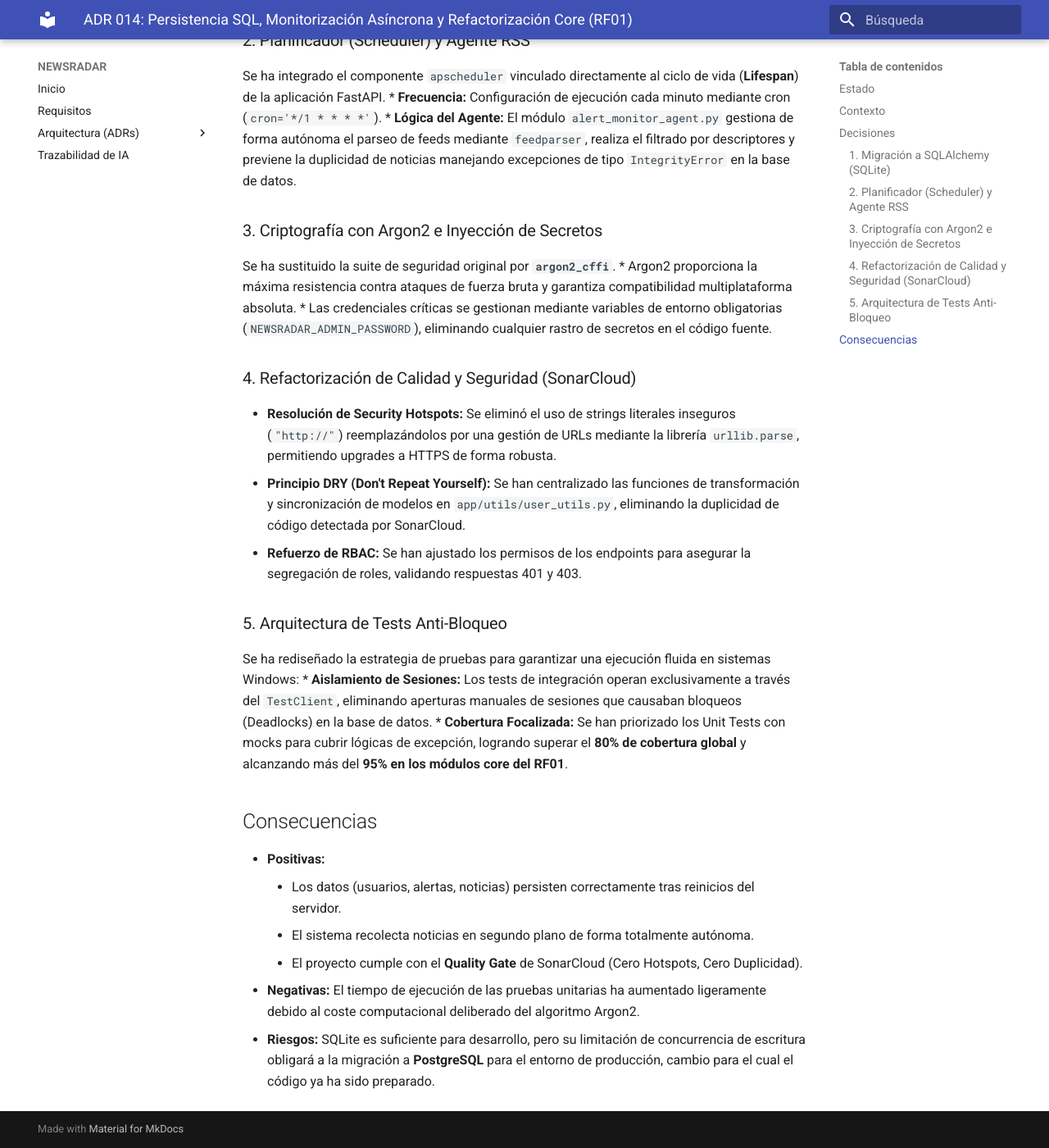
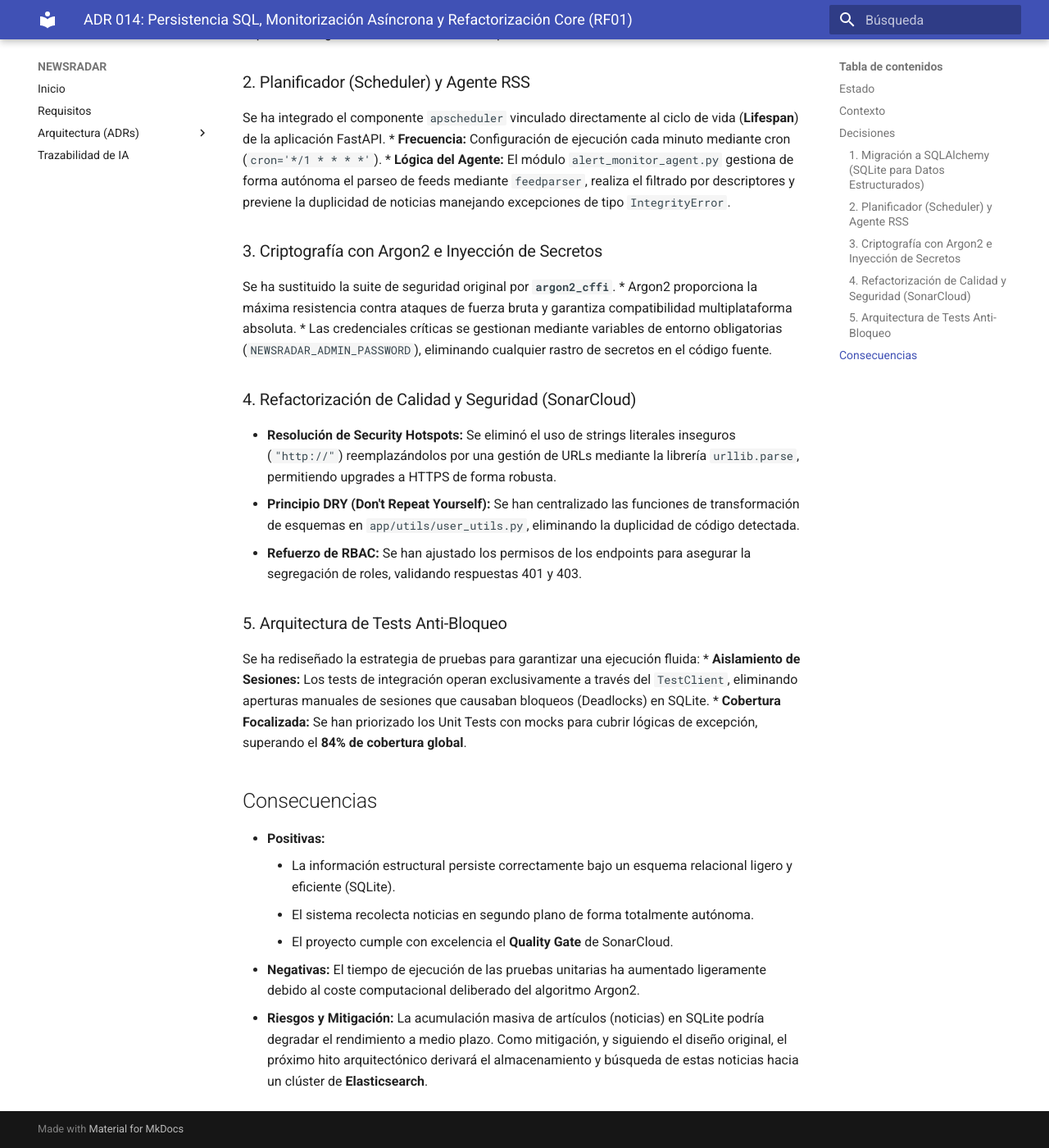
Before and after one commit to DevOpsUC3M-gr84-A/DevOps-gr84-A, an MkDocs documentation site: the page built from docs/ADRs/ADR-014-gestión-alertas.md, in a window 1280 px wide and 1400 px high, scrolled down 882 px. Shown: the whole window at 82% size. Built offline with MkDocs 1.6.1 and Material for MkDocs 9.7.7, drawn with Linux system fonts in a browser that asks for light colours; some of the changed text lies outside the part shown.

Commit message:
fix(RF01): Corrijo ADR y reviso la conversión a ElasticSearch que faltaba.

```diff
--- a/docs/ADRs/ADR-014-persistencia-sql-y-seguridad-argon2.md
+++ b/docs/ADRs/ADR-014-gestión-alertas.md
@@ -8,19 +8,19 @@ El sistema NewsRadar requería la implementación del **Motor de Monitorización
 1. **Almacenamiento volátil:** El uso de listas y diccionarios en memoria causaba la pérdida total de datos tras reiniciar el servidor Uvicorn.
 2. **Inestabilidad en el Agente:** La ausencia de una base de datos real impedía al agente de monitorización consultar reglas de alertas y persistir artículos de forma autónoma y fiable.
 3. **Incompatibilidad de Entorno:** La librería `bcrypt` presentaba fallos de compilación recurrentes en entornos de desarrollo Windows.
-4. **Deuda Técnica y Calidad:** Se detectaron fallos de concurrencia en la suite de tests (Deadlocks), advertencias de seguridad en SonarCloud (Security Hotspots) y un ratio de código duplicado superior al permitido en los routers de usuarios y autenticación.
+4. **Deuda Técnica y Calidad:** Se detectaron fallos de concurrencia en la suite de tests (Deadlocks), advertencias de seguridad en SonarCloud (Security Hotspots) y un ratio de código duplicado superior al permitido.
 
 ## Decisiones
 
-### 1. Migración a SQLAlchemy (SQLite)
-Se ha implementado un sistema de persistencia basado en **SQLAlchemy ORM**.
-* Se utiliza **SQLite** como motor inicial para facilitar el desarrollo local y las pruebas integradas.
-* Se han configurado modelos relacionales con integridad referencial estricta (**Foreign Keys**) para las tablas de Usuarios, Fuentes de Información, Canales RSS, Alertas y Artículos.
+### 1. Migración a SQLAlchemy (SQLite para Datos Estructurados)
+Alineado con el documento de arquitectura, se ha implementado un sistema de persistencia basado en **SQLAlchemy ORM** utilizando **SQLite** como motor de base de datos definitivo para la información estructurada.
+* Se han configurado modelos relacionales con integridad referencial estricta (**Foreign Keys**) para las tablas de Usuarios, Fuentes de Información, Canales RSS y Alertas.
+* *Nota:* Los artículos extraídos por el agente se persisten temporalmente en SQLite, a la espera de integrar la infraestructura de búsqueda documental.
 
 ### 2. Planificador (Scheduler) y Agente RSS
 Se ha integrado el componente `apscheduler` vinculado directamente al ciclo de vida (**Lifespan**) de la aplicación FastAPI.
 * **Frecuencia:** Configuración de ejecución cada minuto mediante cron (`cron='*/1 * * * *'`).
-* **Lógica del Agente:** El módulo `alert_monitor_agent.py` gestiona de forma autónoma el parseo de feeds mediante `feedparser`, realiza el filtrado por descriptores y previene la duplicidad de noticias manejando excepciones de tipo `IntegrityError` en la base de datos.
+* **Lógica del Agente:** El módulo `alert_monitor_agent.py` gestiona de forma autónoma el parseo de feeds mediante `feedparser`, realiza el filtrado por descriptores y previene la duplicidad de noticias manejando excepciones de tipo `IntegrityError`.
 
 ### 3. Criptografía con Argon2 e Inyección de Secretos
 Se ha sustituido la suite de seguridad original por **`argon2_cffi`**.
@@ -29,19 +29,19 @@ Se ha sustituido la suite de seguridad original por **`argon2_cffi`**.
 
 ### 4. Refactorización de Calidad y Seguridad (SonarCloud)
 * **Resolución de Security Hotspots:** Se eliminó el uso de strings literales inseguros (`"http://"`) reemplazándolos por una gestión de URLs mediante la librería `urllib.parse`, permitiendo upgrades a HTTPS de forma robusta.
-* **Principio DRY (Don't Repeat Yourself):** Se han centralizado las funciones de transformación y sincronización de modelos en `app/utils/user_utils.py`, eliminando la duplicidad de código detectada por SonarCloud.
+* **Principio DRY (Don't Repeat Yourself):** Se han centralizado las funciones de transformación de esquemas en `app/utils/user_utils.py`, eliminando la duplicidad de código detectada.
 * **Refuerzo de RBAC:** Se han ajustado los permisos de los endpoints para asegurar la segregación de roles, validando respuestas 401 y 403.
 
 ### 5. Arquitectura de Tests Anti-Bloqueo
-Se ha rediseñado la estrategia de pruebas para garantizar una ejecución fluida en sistemas Windows:
-* **Aislamiento de Sesiones:** Los tests de integración operan exclusivamente a través del `TestClient`, eliminando aperturas manuales de sesiones que causaban bloqueos (Deadlocks) en la base de datos.
-* **Cobertura Focalizada:** Se han priorizado los Unit Tests con mocks para cubrir lógicas de excepción, logrando superar el **80% de cobertura global** y alcanzando más del **95% en los módulos core del RF01**.
+Se ha rediseñado la estrategia de pruebas para garantizar una ejecución fluida:
+* **Aislamiento de Sesiones:** Los tests de integración operan exclusivamente a través del `TestClient`, eliminando aperturas manuales de sesiones que causaban bloqueos (Deadlocks) en SQLite.
+* **Cobertura Focalizada:** Se han priorizado los Unit Tests con mocks para cubrir lógicas de excepción, superando el **84% de cobertura global**.
 
 ## Consecuencias
 
 * **Positivas:**
-    * Los datos (usuarios, alertas, noticias) persisten correctamente tras reinicios del servidor.
+    * La información estructural persiste correctamente bajo un esquema relacional ligero y eficiente (SQLite).
     * El sistema recolecta noticias en segundo plano de forma totalmente autónoma.
-    * El proyecto cumple con el **Quality Gate** de SonarCloud (Cero Hotspots, Cero Duplicidad).
+    * El proyecto cumple con excelencia el **Quality Gate** de SonarCloud.
 * **Negativas:** El tiempo de ejecución de las pruebas unitarias ha aumentado ligeramente debido al coste computacional deliberado del algoritmo Argon2.
-* **Riesgos:** SQLite es suficiente para desarrollo, pero su limitación de concurrencia de escritura obligará a la migración a **PostgreSQL** para el entorno de producción, cambio para el cual el código ya ha sido preparado.
+* **Riesgos y Mitigación:** La acumulación masiva de artículos (noticias) en SQLite podría degradar el rendimiento a medio plazo. Como mitigación, y siguiendo el diseño original, el próximo hito arquitectónico derivará el almacenamiento y búsqueda de estas noticias hacia un clúster de **Elasticsearch**.
```
